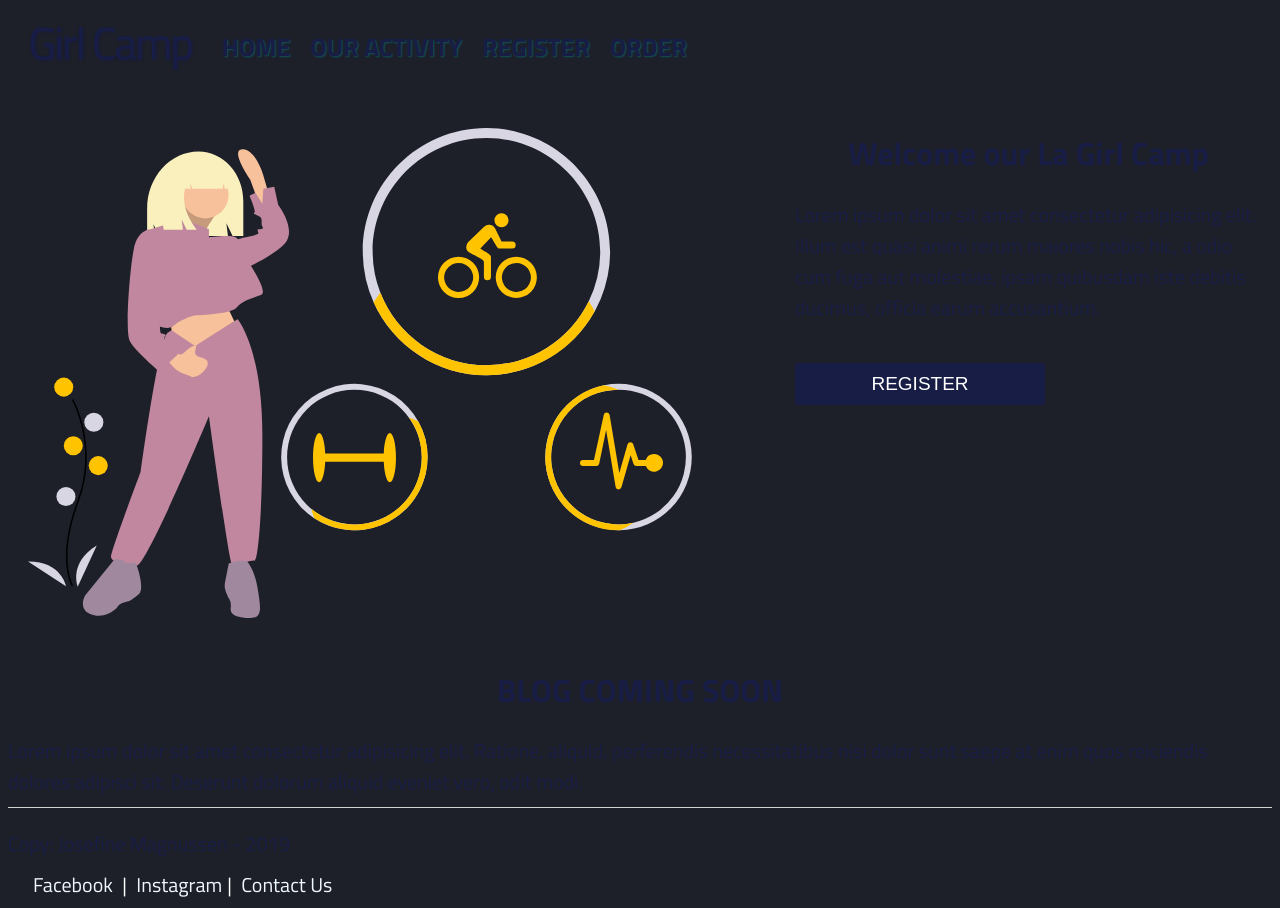
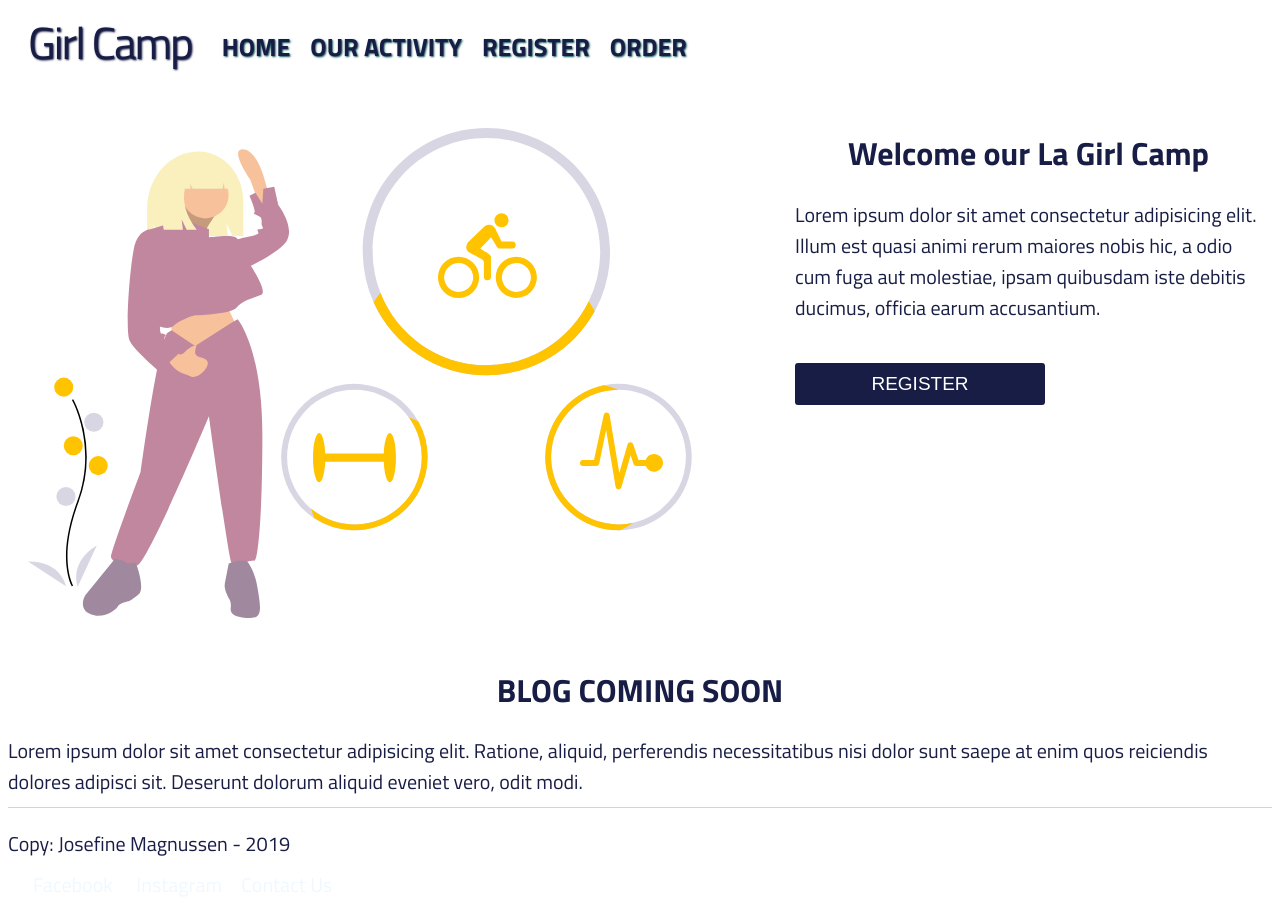
Before and after one commit to JosefineFM/Portflio, a Vue app in the folder Vue/GirlCamp/: page /#/ in a window 1280 px wide. Built offline with nearby package versions, Linux system fonts and the light colour scheme; no server answers.

Commit message:
Removed css

```diff
--- a/Vue/GirlCamp/src/Assets/style/main.css
+++ b/Vue/GirlCamp/src/Assets/style/main.css
@@ -22,10 +22,6 @@ button {
 
 }
 
-body {
-  background-color: #1d1f29;
-  font-family: 'Titillium Web', sans-serif;
-}
 
 button {
 
--- a/Vue/GirlCamp/src/components/Register.vue
+++ b/Vue/GirlCamp/src/components/Register.vue
@@ -178,12 +178,6 @@ export default {
 
   },
   methods: {
-    // async showData() {
-    //   const url = "https://api.myjson.com/bins/rhfcg";
-    //   const response = await Axios.get(url);
-    //   this.person = response.data;
-    // },
-
 
     save(e) {
        if (this.person.FullName ) {
```
